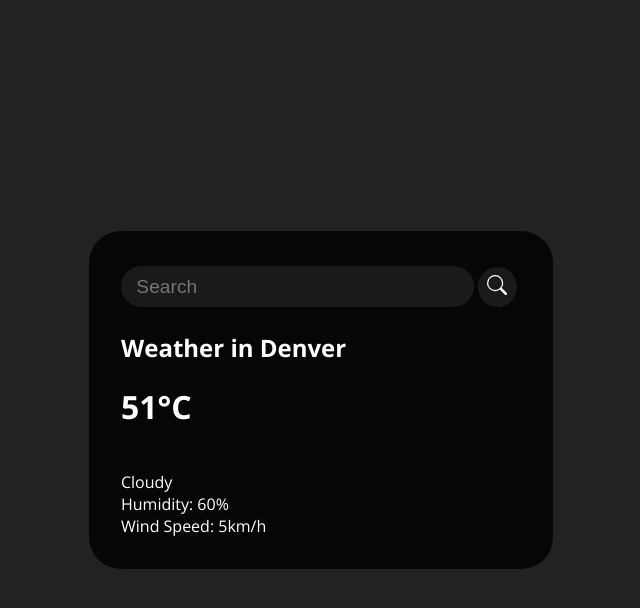
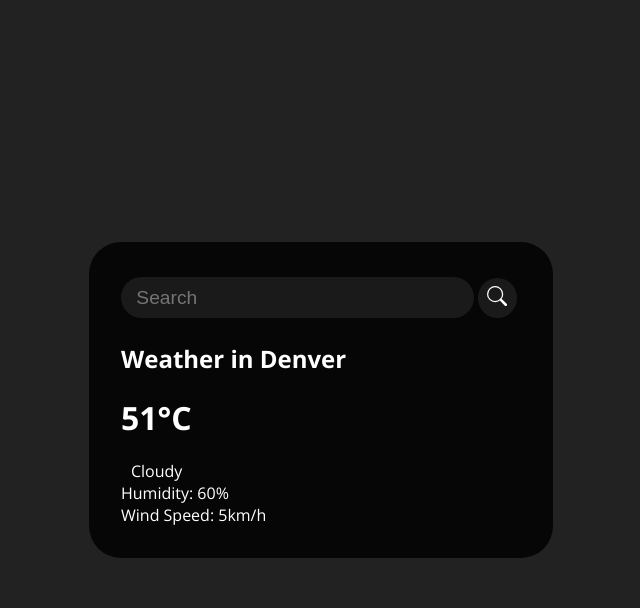
Before and after one commit to KazutoKitaoka7199/repository, a PHP site: page / in a window 1280 px wide. Shown: the top 608 px of the page, without its empty margins (319-959 px from the left). Run offline with PHP 8.4, Linux system fonts and the light colour scheme.

Commit message:
JS課題4

```diff
--- a/js④_kitaoka_08/index.html
+++ b/js④_kitaoka_08/index.html
@@ -35,8 +35,10 @@
         <div class="weather">
             <h2 class="city">Weather in Denver</h2>
             <h1 class="temp">51°C</h1>
-            <img src="" alt="" class="icon" />
-            <div class="description">Cloudy</div>
+            <div class="flex">
+                <img src="" alt="" class="icon" />
+                <div class="description">Cloudy</div>
+            </div>
             <div class="humidity">Humidity: 60%</div>
             <div class="wind">Wind Speed: 5km/h</div>
         </div>
@@ -48,6 +50,6 @@
     </div>
     <link rel="stylesheet" href="style.css">
     <!-- <script src="https://code.jquery.com/jquery-2.1.4.min.js"></script> -->
-    <script src="weather.js"></script>
+    <script src="weather.js" defer></script>
 </body>
 </html>
--- a/js④_kitaoka_08/style.css
+++ b/js④_kitaoka_08/style.css
@@ -55,3 +55,13 @@ button:hover{
 .search-bar:hover{
     background-color: #7c7c7c67;
 }
+
+.flex{
+    display: flex;
+    align-items: center;
+}
+
+.description{
+    text-transform: capitalize;
+    margin-left: 10px;
+}
--- a/js④_kitaoka_08/weather.js
+++ b/js④_kitaoka_08/weather.js
@@ -1,5 +1,22 @@
 let YOUR_ACCESS_KEY = "iWsuU79G1a04z9F0EYxuaGDUENuveGcg3nIXcAZY_jU";
 let endpoint = `https://api.unsplash.com/photos/random/?client_id=${YOUR_ACCESS_KEY}`;
+
+let imageElement = document.querySelector("#unsplashImage");
+let imageLink = document.querySelector("#imageLink");
+
+fetch(endpoint)
+    .then(function(response){
+        return response.json();
+    })
+    .then(function(jsonData){
+        // console.log(jsonData);
+        imageElement.src = jsonData.urls.regular;
+        // console.log(jsonData.urls.full);
+        imageLink.setAttribute("href", jsonData.links.html);
+    })
+    .catch(function(error){
+        console.log("Error:" + error);
+    });
 
 let weather = {
     "API_KEY": "7fdddc19aef6824dd784a69c3e714777",
@@ -22,27 +39,14 @@ let weather = {
                 document.querySelector(".icon").src = "https://openweathermap.org/img/wn/" + icon + ".png";
                 document.querySelector(".description").innerText = description;
                 document.querySelector(".temp").innerText = temp +"°C";
-                document.querySelector(".humidity").innerText = "humidity: " + humidity + "%";
+                document.querySelector(".humidity").innerText = "Humidity: " + humidity + "%";
                 document.querySelector(".wind").innerText = "Wind speed: " + speed + "km/h";
         })
     },
-}
-
-
-
-let imageElement = document.querySelector("#unsplashImage");
-let imageLink = document.querySelector("#imageLink");
-
-fetch(endpoint)
-    .then(function(response){
-        return response.json();
-    })
-    .then(function(jsonData){
-        // console.log(jsonData);
-        imageElement.src = jsonData.urls.regular;
-        // console.log(jsonData.urls.full);
-        imageLink.setAttribute("href", jsonData.links.html);
-    })
-    .catch(function(error){
-        console.log("Error:" + error);
-    });
+    search: function(){
+        this.fetchweather(document.querySelector(".search-bar").value);
+    }
+};
+document.querySelector(".search button").addEventListener("click", function(){
+    weather.search();
+})
```
